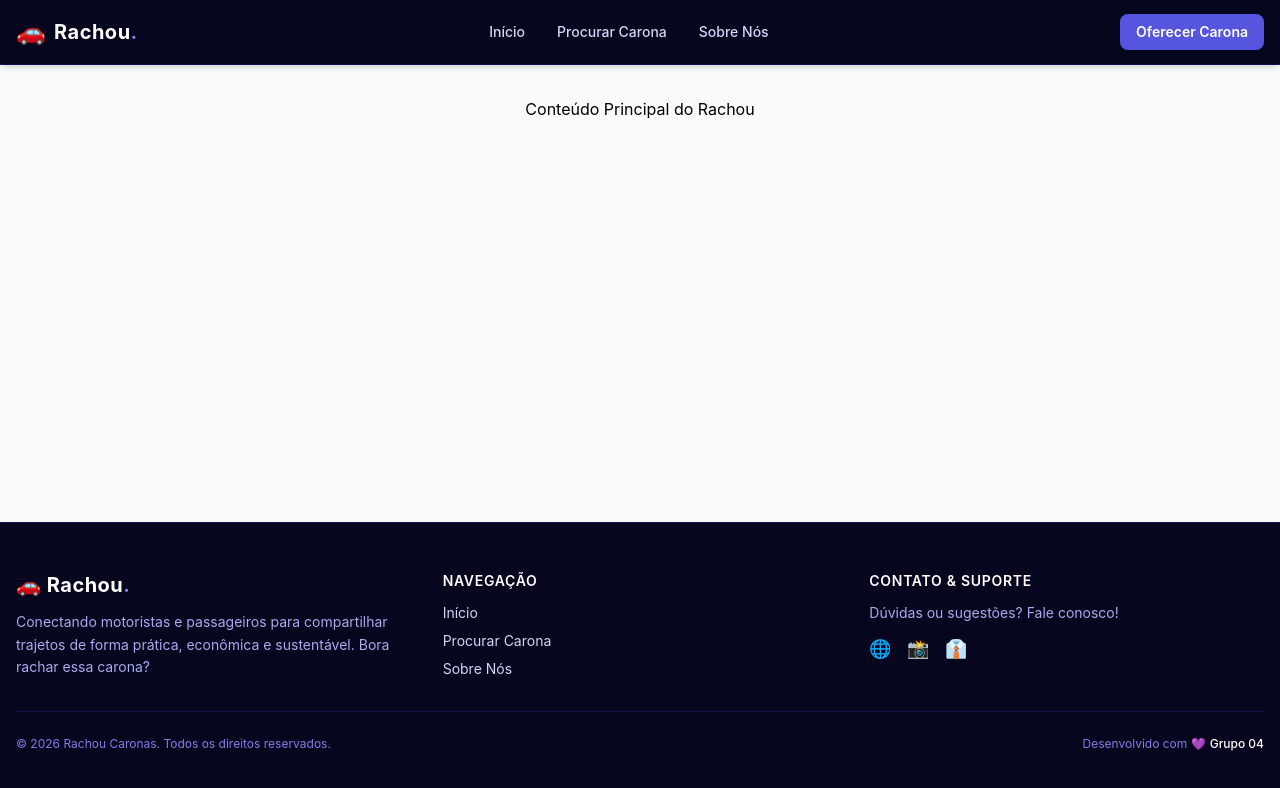
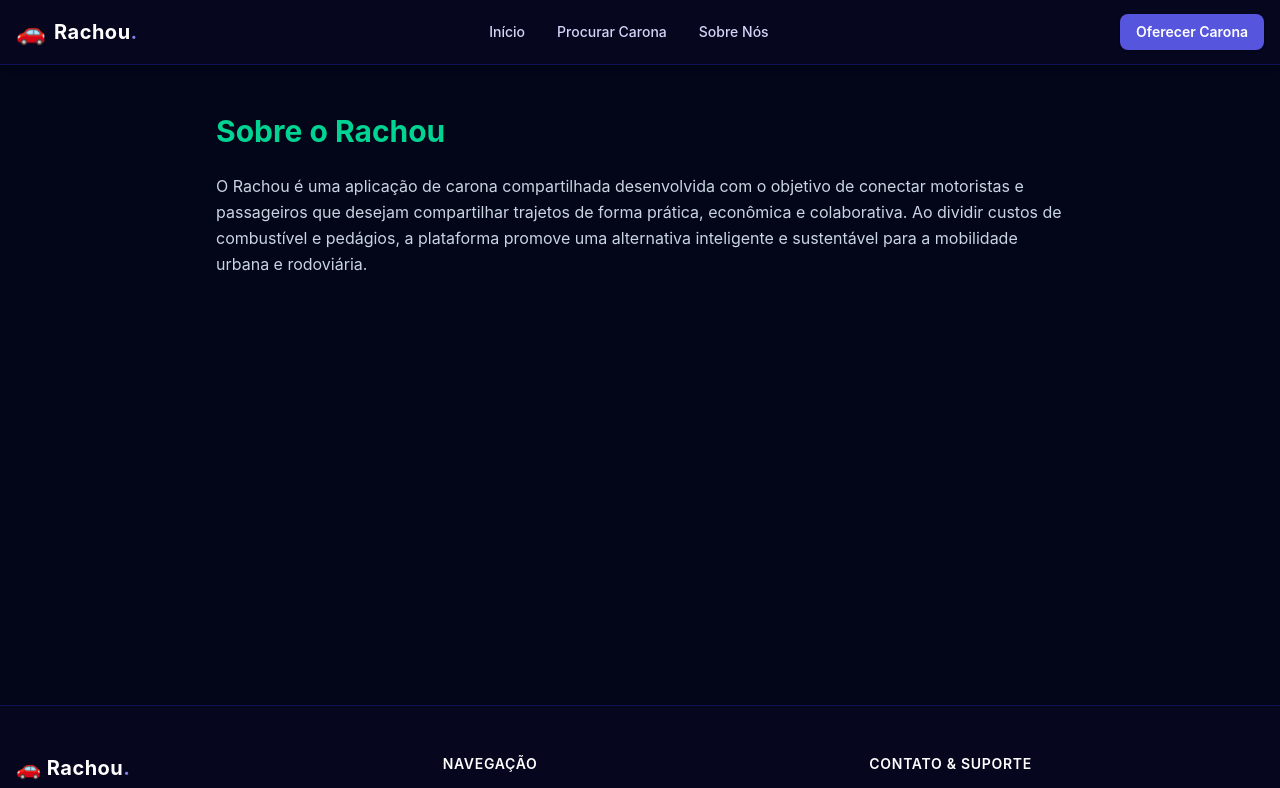
Before and after one commit to PI-Aplicativo-de-Caronas-Compartilhadas/PI-rachou-front, a React (Vite) app: page /sobre in a window 1280 px wide. Shown: the top 788 px of the page. Built offline with nearby package versions, Linux system fonts and the light colour scheme.

Commit message:
Componente Sobre criado.

```diff
--- a/src/App.tsx
+++ b/src/App.tsx
@@ -1,18 +1,19 @@
 import Navbar from './components/navbar/Navbar';
 import Footer from './components/footer/Footer';
+import { BrowserRouter, Routes, Route } from 'react-router-dom';
+import Sobre from './pages/sobre/Sobre';
 
 function App() {
   return (
-    <div className="flex flex-col min-h-screen bg-slate-50">
+    <BrowserRouter>
       <Navbar />
-
-      {/* Ajustado de flex-grow para grow */}
-      <main className="grow">
-        <div className="p-8 text-center">Conteúdo Principal do Rachou</div>
-      </main>
-
+      <div className="min-h-[calc(100vh-10rem)] bg-slate-950">
+        <Routes>
+          <Route path="/sobre" element={<Sobre />} />
+        </Routes>
+      </div>
       <Footer />
-    </div>
+    </BrowserRouter>
   );
 }
 
--- a/src/pages/sobre/Sobre.tsx
+++ b/src/pages/sobre/Sobre.tsx
@@ -0,0 +1,12 @@
+function Sobre() {
+    return (
+        <div className="max-w-4xl mx-auto px-6 py-12 text-slate-100 min-h-[80vh]">
+            <h1 className="text-3xl font-bold text-emerald-400 mb-6">Sobre o Rachou</h1>
+            <p className="text-slate-300 leading-relaxed mb-4">
+                O Rachou é uma aplicação de carona compartilhada desenvolvida com o objetivo de conectar motoristas e passageiros que desejam compartilhar trajetos de forma prática, econômica e colaborativa. Ao dividir custos de combustível e pedágios, a plataforma promove uma alternativa inteligente e sustentável para a mobilidade urbana e rodoviária.
+            </p>
+        </div>
+    );
+}
+
+export default Sobre;
```
Also changed, not shown: 1 other file (tests, documents, lock files or other folders).
